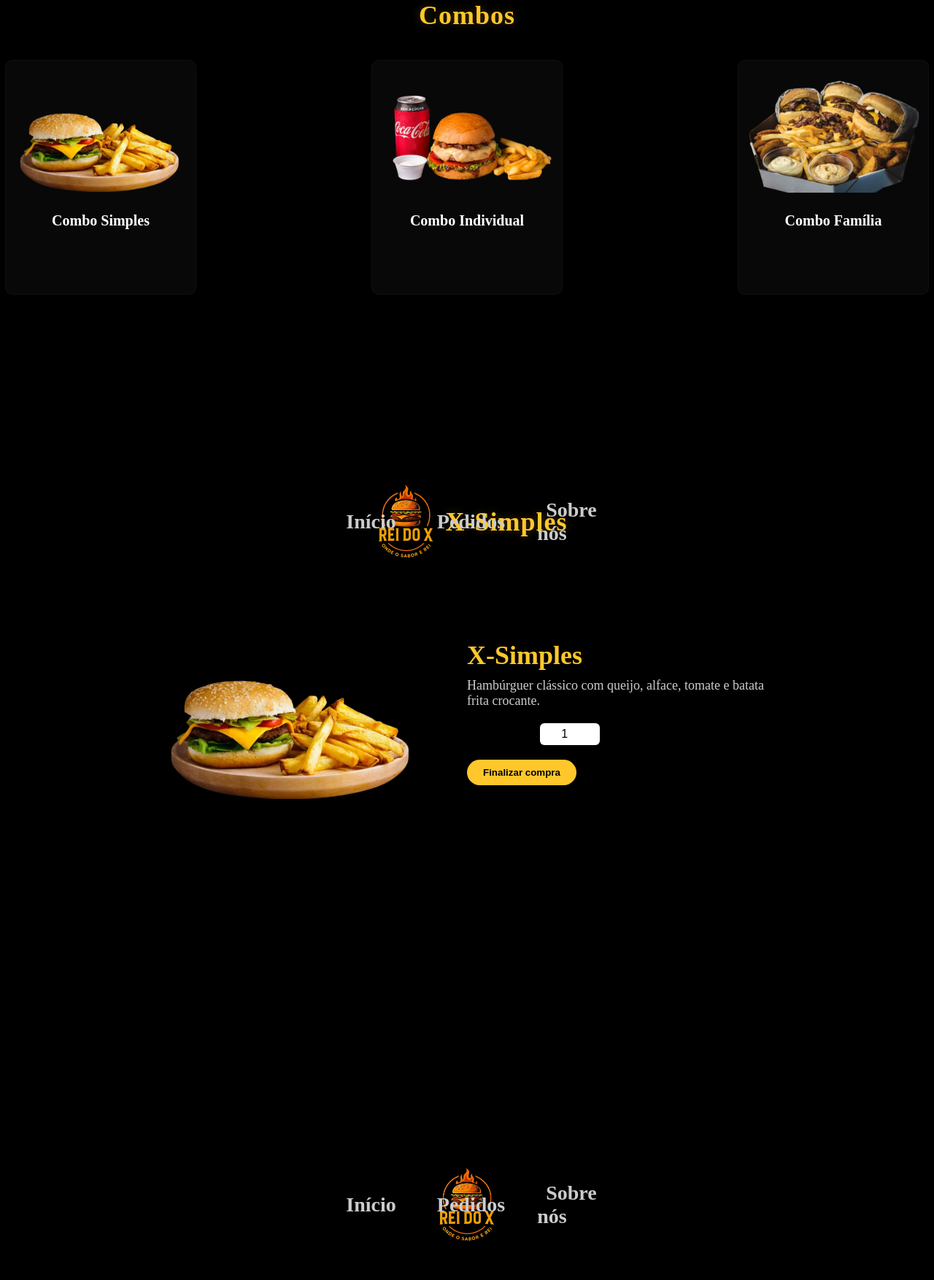
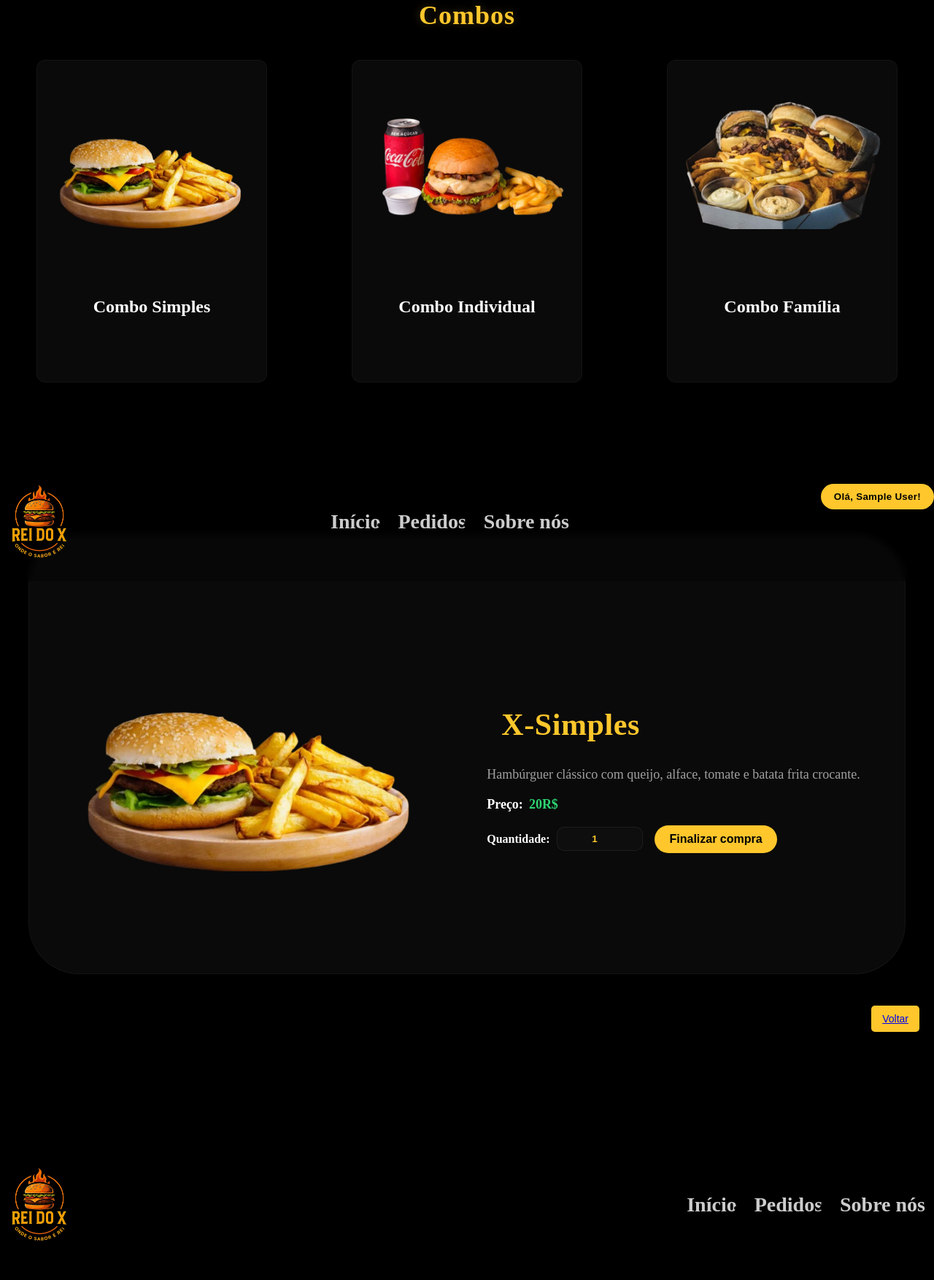
Before and after one commit to Zucolin/ReidoX, a PHP site: page /Escolha/combos.php in a window 1280 px wide. Shown: the part 166-1920 px from the top of the page at 73% size. Run offline with PHP 8.4, Linux system fonts and the light colour scheme; the visitor is signed in with stand-in values (Sample User, id 1).

Commit message:
pedidointeirocss

```diff
--- a/Controller/UsuarioController.php
+++ b/Controller/UsuarioController.php
@@ -1,5 +1,5 @@
 <?php
-require_once "C:/Turma1/xampp/htdocs/ReidoX/Model/UsuarioModel.php";
+require_once "C:/xampp/htdocs/ReidoX/Model/UsuarioModel.php";
 
 class UsuarioController
 {
@@ -32,7 +32,7 @@ class UsuarioController
     public function listar()
     {
         $usuarios = $this->usuarioModel->buscarTodos();
-        include_once "C:/Turma1/xampp/htdocs/ReidoX/admin.php";
+        include_once "C:/xampp/htdocs/ReidoX/admin.php";
         return $usuarios;
     }
 
--- a/DB/Database.php
+++ b/DB/Database.php
@@ -1,7 +1,7 @@
 <?php
 $dsn = "mysql:host=localhost;dbname=db_reidox;charset=utf8";
 $usuario = 'root';
-$senha = '';
+$senha = '09876612vini';
 try {
     $pdo = new PDO($dsn, $usuario, $senha);
     $pdo->setAttribute(PDO::ATTR_ERRMODE, PDO::ERRMODE_EXCEPTION);
--- a/Escolha/combos.php
+++ b/Escolha/combos.php
@@ -63,16 +63,16 @@ $nome = $_SESSION['nome_usuario'];
     <!-- Galeria principal -->
 
         <div id="itens-container" class="grind">
-            <div class="card">
-                <a href="#x-simples" class="produto-link"><img src="../img/X_ComboSimples.png" alt="X-Simples"></a>
+            <div onclick="location.href='#x-simples'" class="card">
+                <img src="../img/X_ComboSimples.png" alt="X-Simples">
                 <p>Combo Simples</p>
             </div>
-            <div class="card">
-                <a href="#x-individual" class="produto-link"><img src="../img/X_ComboIndividual.png" alt="X-Individual"></a>
+            <div onclick="location.href='#x-simples'" class="card">
+                <img src="../img/X_ComboIndividual.png" alt="X-Individual">
                 <p>Combo Individual</p>
             </div>
-            <div class="card">
-                <a href="#x-familia" class="produto-link"><img src="../img/X_ComboFamilia.png" alt="X-Família"></a>
+            <div onclick="location.href='#x-simples'" class="card">
+                <img src="../img/X_ComboFamilia.png" alt="X-Família">
                 <p>Combo Família</p>
             </div>
         </div>
@@ -82,12 +82,17 @@ $nome = $_SESSION['nome_usuario'];
     <section id="x-simples" class="produto-page">
         <nav class="nav-escolha">
             <img src="../img/logo.png" alt="logo" class="logo">
-            <h1 class="titulo-pagina">X-Simples</h1>
-            <ul class="menu-principal">
+            <ul>
                 <li><a href="../paginainicio.php">Início</a></li>
                 <li><a href="../pedidos.php">Pedidos</a></li>
                 <li><a href="../sobrenos.html">Sobre nós</a></li>
             </ul>
+            <button class="menu-btn" onclick="toggleMenu(this)">Olá, <?= htmlspecialchars($nome) ?>!</button>
+            <div class="menu-opcoes" id="menu">
+            <form method="post">
+                <button><a href="../index.php">Sair</a></button>
+            </form>
+            </div>
         </nav>
 
         <div class="produto-detalhe">
@@ -95,7 +100,7 @@ $nome = $_SESSION['nome_usuario'];
             <div>
                 <h2 class="produto-titulo">X-Simples</h2>
                 <p class="produto-descricao">Hambúrguer clássico com queijo, alface, tomate e batata frita crocante.</p>
-
+                <p class="preco">Preço:<strong class="valor">20R$</strong> </p>
                 <form method="post" action="#finalizacaox-simples">
                     <input type="hidden" name="produto" value="Combo Simples">
                     <label class="label-qtd">Quantidade:</label>
@@ -104,6 +109,7 @@ $nome = $_SESSION['nome_usuario'];
                 </form>
             </div>
         </div>
+        <button class="voltar"><a href="#combos">Voltar</a></button>
     </section>
 
     <!-- Produto: X-Simples (section 2 = finalização) -->
--- a/Escolha/estilo.css
+++ b/Escolha/estilo.css
@@ -15,7 +15,6 @@ body {
             --panel: #0f0f0f;
             --accent: #ffc72c;
             /* amarelo */
-            --muted: rgba(255, 255, 255, 0.08);
             --text: #ffffff;
         }
 
@@ -40,23 +39,29 @@ ul li a{
     padding: 20px 12px;
     transition: color .2s ease;
 }
-
-#itens-container.grid {
-
-            display: flex;
-            flex-wrap: wrap;
-            justify-content: center;
-            gap: 28px;
-            padding: 36px;
-            align-items: stretch;
-            position: relative;
-            z-index: 1;
-        }
+section .produto-detalhe{
+    justify-content: center;
+    align-items: center;
+}
+.produto-detalhe{
+            width: 800px;
+            height: 400px;
+            /* restaurado para o tamanho anterior */
+            background: rgba(255, 255, 255, 0.04);
+            border-radius: 12px;
+            text-align: center;
+            transition: transform .18s ease, box-shadow .18s ease;
+            border: 1px solid rgba(255, 255, 255, 0.04);
+}
 
         .card {
+          gap: -20px;
+          padding: 20px;
+          margin-left: 50px;
+          margin-right: 50px;
             margin-top: 40px;
-            width: 340px;
-            height: 340px;
+            width: 800px;
+            height: 400px;
             /* restaurado para o tamanho anterior */
             background: rgba(255, 255, 255, 0.04);
             border-radius: 12px;
@@ -70,12 +75,6 @@ ul li a{
             box-shadow: 0 18px 40px rgba(0, 0, 0, 0.6);
         }
 
-        .card a {
-            display: block;
-            color: inherit;
-            text-decoration: none;
-            pointer-events: auto
-        }
 
         .card img {
             width: 100%;
@@ -97,15 +96,16 @@ ul li a{
             color: var(--text);
         }
 /* NAV FIXA E LAYOUT: logo(esq) - menu(center) - olá(dir) */
-.nav-escolha {
+section .nav-escolha {
   padding: 0 var(--nav-padding-x);
   z-index: 1000;             /* nav acima do resto */
   background: rgba(0,0,0,0.22);
   backdrop-filter: blur(6px);
   overflow: visible;
   display: flex;
-  justify-content: space-between;
-  align-items: center;        /* importante: permitir que dropdowns fiquem visíveis */
+  align-items: center;     /* Add this line */       /* Add this line */            /* Add this line */
+  width: 100%;
+  justify-content: space-between;         /* importante: permitir que dropdowns fiquem visíveis */
 }
 
 /* posicionamento dos elementos que estão dentro da nav sem depender de ordem no HTML */
@@ -115,25 +115,6 @@ ul li a{
 }
 
 /* centralizar o UL no topo */
-.nav-escolha .menu-principal {
-  position: absolute;
-  left: 50%;
-  top: 50%;
-  transform: translate(-50%, -50%);
-  display: flex;
-  gap: 32px;
-  list-style: none;
-  align-items: center;
-  z-index: 1050;
-  pointer-events: auto;
-}
-
-/* botão "Olá, ..." à direita */
-.nav-escolha .menu-container {
-  right: var(--nav-padding-x);
-  z-index: 1100;             /* acima do conteúdo da página, abaixo do dropdown se preciso */
-  pointer-events: auto;
-}
 
 /* reutiliza estilos anteriores para links */
 
@@ -151,10 +132,6 @@ ul li a{
   max-height: 50%;
   margin-top: -70px;
 }
-a{
-  text-decoration: none;
-  color:#ccc;
-}
 
 /* DROPDOWN */
 .menu-opcoes {
@@ -163,16 +140,15 @@ a{
   right: 0;
   top: calc(100% + 10px);
   z-index: 1200;             /* permanece por cima */
-  min-width: 180px;
+  width: 200px;
   background: var(--panel);
   overflow: visible;
   margin-top: -70px;
 }
 div#itens-container {
     display: flex;
-    width: 100%;
     justify-content: center;
-    gap: 15em;
+    gap: 1em;
 }
 #menu form {
             display: flex;
@@ -214,80 +190,172 @@ div#itens-container {
   flex: 0 0 auto;
 }
 
-/* CARD */
-.card {
-  width: 240px;
-  height: 300px;
-  padding: 10px;
-  border-radius: 10px;
-  align-items: center;
-  background: rgba(255,255,255,0.03);
-  border: 1px solid rgba(255,255,255,0.03);
-  transition: transform .18s ease, box-shadow .18s ease;
-}
 
 /* efeito hover */
-.card:hover {
-  transform: translateY(-8px);
-  box-shadow: 0 18px 40px rgba(0, 0, 0, 0.6);
-}
 
-/* imagens menores dentro do card */
-.card img {
-  width: 100%;
-  height: 170px;
-  object-fit: contain;
-  margin-top: 6px;
-}
-
-/* texto do card */
-.card p {
-  margin-top: 18px;
-  font-size: 20px;
-  font-weight: 700;
-  color: var(--text);
-}
 
 /* PÁGINA DE DETALHE DO PRODUTO */
 .produto-page {
   display: flex;
   flex-direction: column;
-  justify-content: flex-start;
-  align-items: center;
   padding-top: calc(var(--nav-height) + 90px);
 }
 
 .produto-detalhe {
   display: flex;
-  gap: 60px;
+  flex-direction: row;
   align-items: center;
   justify-content: center;
+  text-align: left;
+  gap: 80px;
+  padding-top: calc(var(--nav-height) + 36px);
+  border-radius: 70px;
+  position: absolute;
+  top: 50%;
+  left: 50%;
+  transform: translate(-50%, -50%);
+  height: 600px;
+  width: 1200px
 }
 
-.produto-img-detalhe {
-  width: 360px;
-  height: 360px;
-  object-fit: contain;
+/* Personalização do PRIMEIRO .produto-detalhe (título acima, descrição organizada,
+   valor em cor diferente, quantidade alinhada e input estilizado) */
+.produto-detalhe:first-of-type {
+  flex-direction: row; /* <-- muda de column para row */
+  align-items: center;
+  justify-content: center;
+  text-align: left; /* texto alinhado à esquerda */
+  gap: 80px; /* espaço entre imagem e texto */
+  padding-top: calc(var(--nav-height) + 36px);
+  border-radius: 70px;
 }
 
-/* textos dos produtos */
-.produto-titulo {
-  color: var(--accent);
-  font-size: 36px;
-  margin-bottom: 10px;
+/* bloco de texto à direita da imagem */
+.produto-detalhe:first-of-type > div {
+  order: 2; /* texto vem depois da imagem */
+  display: flex;
+  flex-direction: column;
+  align-items: flex-start;
+  gap: 10px;
 }
 
-.produto-descricao {
-  font-size: 18px;
-  color: #ccc;
-  margin-bottom: 20px;
-  max-width: 420px;
+/* imagem à esquerda */
+.produto-detalhe:first-of-type .produto-img-detalhe {
+  order: 1;
+  height: 320px;
+  object-fit: cover;
+  border-radius: 10px;
 }
 
-/* controles e botões */
-.label-qtd { font-size: 16px; font-weight: 600; margin-right: 10px; }
-.input-qtd { width: 70px; padding: 6px; border-radius: 6px; border: none; text-align: center; font-size: 16px; }
-.btn-comprar { display: block; margin-top: 20px; background: var(--accent); color: #000; border: none; border-radius: 30px; padding: 10px 22px; font-weight: 800; cursor: pointer; }
+/* título maior e destacado */
+.produto-detalhe:first-of-type .produto-titulo {
+  padding: 20px;
+  font-size: 42px;
+  margin: 50px 0 0 0;
+  color: var(--accent);
+  font-weight: 900;
+  letter-spacing: 0.6px;
+  text-transform: none;
+}
+
+/* descrição legível e centralizada */
+.produto-detalhe:first-of-type .produto-descricao {
+  font-size: 18px;
+  color:#a09f9f;
+  line-height: 1.6;
+  margin: 0;
+  max-width: 760px;
+}
+
+/* preço/valor em cor diferenciada (acrescente .preco e .valor onde já existem) */
+.produto-detalhe:first-of-type .preco {
+  margin-top: 6px;
+  font-size: 18px;
+  color: var(--text);
+  font-weight: 700;
+}
+.produto-detalhe:first-of-type .preco .valor {
+  color: #2ed573; /* cor diferenciada para o valor (verde) */
+  font-weight: 900;
+  margin-left: 8px;
+}
+
+/* imagem depois do texto, tamanho ajustado */
+
+
+/* quantidade: rótulo e input alinhados na mesma linha e input personalizado */
+.produto-detalhe:first-of-type form {
+  display: flex;
+  gap: 10px;
+  align-items: center;
+  justify-content: center;
+  margin-top: 8px;
+  flex-wrap: wrap;
+}
+
+.produto-detalhe:first-of-type .label-qtd {
+  font-size: 16px;
+  font-weight: 700;
+  color: var(--text);
+  margin: 0;
+}
+
+/* input numérico estilizado */
+.produto-detalhe:first-of-type .input-qtd {
+  width: 96px;
+  padding: 8px 10px;
+  border-radius: 10px;
+  border: 1px solid rgba(255,255,255,0.06);
+  background: rgba(255,255,255,0.02);
+  color:#ffc72c;
+  font-weight: 700;
+  text-align: center;
+  -webkit-appearance: none;
+  -moz-appearance: textfield;
+}
+.produto-detalhe:first-of-type .input-qtd:focus {
+  outline: 2px solid rgba(255,199,44,0.12);
+}
+
+/* botão de ação ajustado visualmente quando ao lado do input */
+.produto-detalhe:first-of-type .btn-comprar {
+  margin-left: 6px;
+  padding: 10px 20px;
+  border-radius: 28px;
+  font-size: 16px;
+  font-weight: 900;
+  background-color: #ffc72c;
+  border: none;
+}
+.produto-detalhe:first-of-type .btn-comprar:hover {
+  cursor: pointer; /* muda para a "mãozinha" ao passar o mouse */
+  transition: box-shadow 0.3s ease, transform 0.3s ease;
+  background-color: #1f1f1f44;
+  color: #ffc72c;
+}
+.voltar {
+  position: absolute;
+  bottom: 20px;
+  right: 20px;
+ background-color: #ffc72c;
+  color: #000000;
+  padding: 10px 15px;
+  border-radius: 5px;
+  font-size: 14px;
+  cursor: pointer;
+  transition: background-color 0.3s ease;
+  /* Adicione as propriedades personalizadas */
+  border: none;
+  box-shadow: 0 2px 4px rgba(0, 0, 0, 0.2);
+}
+
+.voltar:hover {
+  background-color: #ddd;
+  /* Adicione as propriedades personalizadas */
+  box-shadow: 0 4px 8px rgba(0, 0, 0, 0.4);
+}
+/* Responsivo: mantém hierarquia e legibilidade em telas pequenas */
+
 
 /* FINALIZAÇÃO */
 .finalizacao { display: flex; justify-content: center; align-items: center; padding-top: calc(var(--nav-height) + 90px); }
--- a/mvc.php
+++ b/mvc.php
@@ -7,5 +7,4 @@ require_once "Controller/PagamentoController.php";
 $usuarioController = new UsuarioController($pdo);
 
 $usuarios = $usuarioController->listar();
-
 ?>
```
